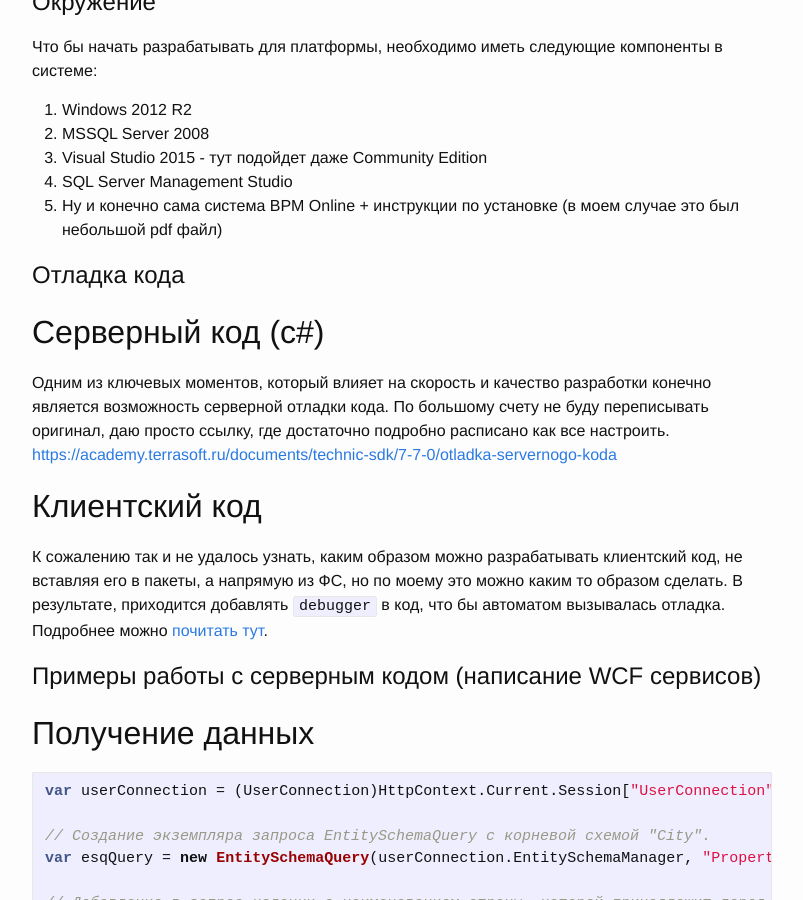
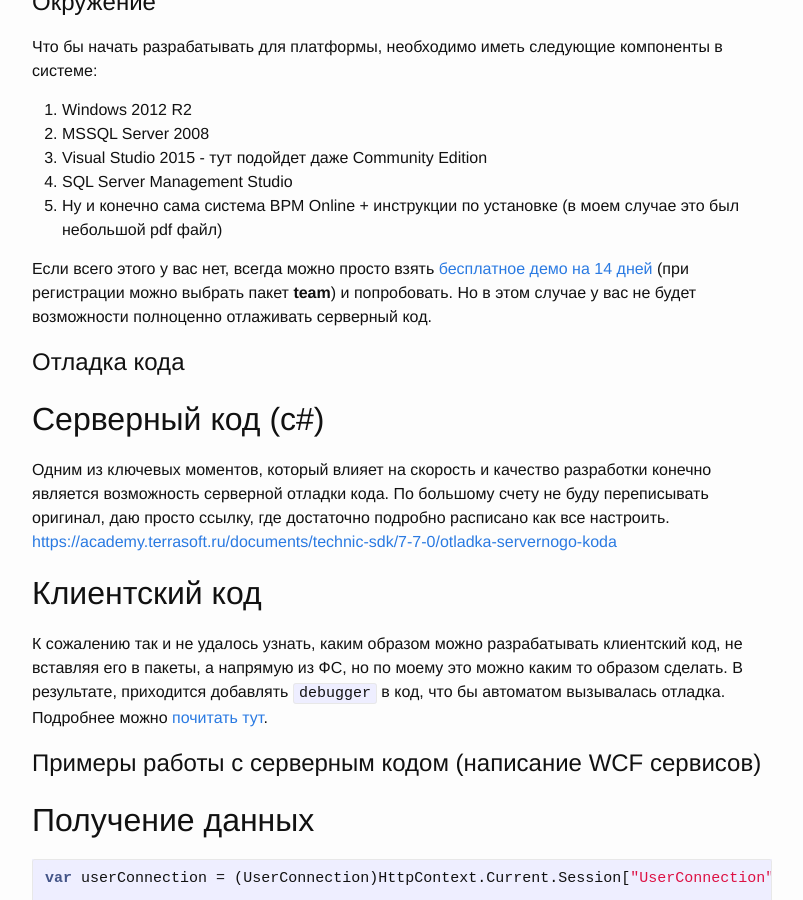
Before and after one commit to petun/petun.github.io, a Jekyll site: the page built from _posts/2016-07-25-bpm-terrasoft.markdown, in a window 1280 px wide and 900 px high, scrolled down 411 px. Shown: the whole window, without its empty margins (238-1041 px from the left). Built offline with Jekyll 4.4.1, drawn with Linux system fonts in a browser that asks for light colours.

Commit message:
add text to bpm

```diff
--- a/_posts/2016-07-25-bpm-terrasoft.markdown
+++ b/_posts/2016-07-25-bpm-terrasoft.markdown
@@ -22,6 +22,9 @@ categories: terrasoft bpm-online
   4.  SQL Server Management Studio
   5.  Ну и конечно сама система BPM Online + инструкции по установке (в моем случае это был небольшой pdf файл)
 
+Если всего этого у вас нет, всегда можно просто взять [бесплатное демо на 14 дней] (при регистрации
+ можно выбрать пакет **team**) и попробовать.
+Но в этом случае у вас не будет возможности полноценно отлаживать серверный код.
 
 # Отладка кода
 
@@ -325,3 +328,4 @@ class TerrasoftODataClient extends Component
 [почитать тут]: https://academy.terrasoft.ru/documents/technic-sdk/7-7-0/otladka-klientskogo-koda
 [http://www.community.terrasoft.ru/]: http://www.community.terrasoft.ru/
 [https://academy.terrasoft.ru/documents/technic-sdk/7-7-0/otladka-servernogo-koda]: https://academy.terrasoft.ru/documents/technic-sdk/7-7-0/otladka-servernogo-koda
+[бесплатное демо на 14 дней]: https://www.terrasoft.ru/trial?product=ru-sales-omnichannel
```
